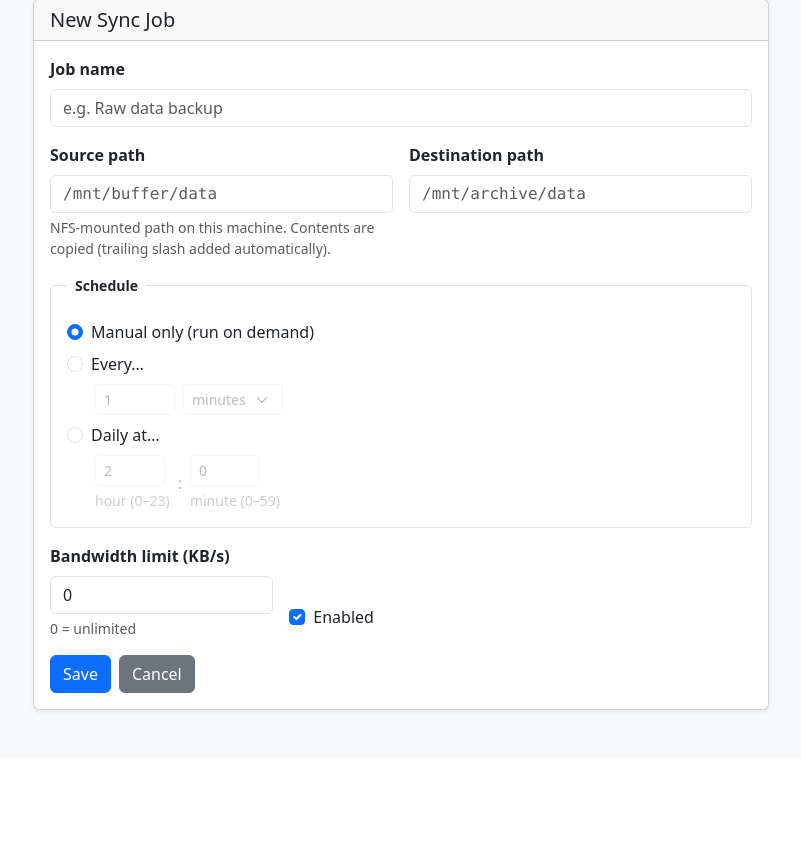
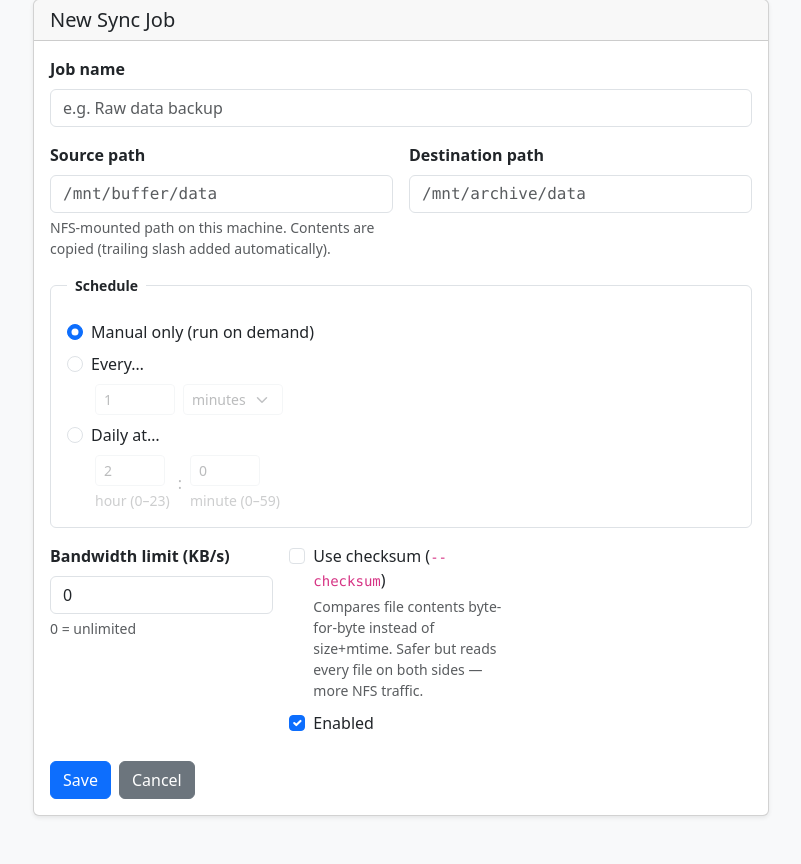
Before and after one commit to nayanbera/nfs-sync, a Flask app: page /jobs/new in a window 1280 px wide. Shown: the part 81-945 px from the top of the page, without its empty margins (239-1040 px from the left). Before the commit the page ends 794 px from the top, so only its background shows below. Run offline with Flask 3, Linux system fonts and the light colour scheme; the visitor is signed in with stand-in values (Sample User, id 1).

Commit message:
feat: per-job checksum toggle (--checksum off by default to reduce NFS traffic)

```diff
--- a/app/models.py
+++ b/app/models.py
@@ -48,6 +48,7 @@ class SyncJob(db.Model):
     cron_hour      = db.Column(db.Integer, default=2)
     cron_minute    = db.Column(db.Integer, default=0)
     bwlimit        = db.Column(db.Integer, default=0)   # KB/s; 0 = unlimited
+    use_checksum   = db.Column(db.Boolean, default=False)
     enabled        = db.Column(db.Boolean, default=True)
     last_run_at    = db.Column(db.DateTime)
     last_status    = db.Column(db.String(16), default="never")
--- a/app/routes/jobs.py
+++ b/app/routes/jobs.py
@@ -66,6 +66,7 @@ def _apply_form(job, form):
     job.cron_hour      = int(form.get("cron_hour") or 2)
     job.cron_minute    = int(form.get("cron_minute") or 0)
     job.bwlimit        = int(form.get("bwlimit") or 0)
+    job.use_checksum   = bool(form.get("use_checksum"))
     job.enabled        = bool(form.get("enabled"))
 
 
--- a/app/sync.py
+++ b/app/sync.py
@@ -66,7 +66,9 @@ def run_job(app, job_id):
             _running[job_id] = {"run_id": run.id, "log_path": log_path}
 
         # Build rsync command
-        cmd = ["rsync", "-a", "--checksum", "--verbose", "--stats"]
+        cmd = ["rsync", "-a", "--verbose", "--stats"]
+        if job.use_checksum:
+            cmd.append("--checksum")
         if job.bwlimit:
             cmd.append(f"--bwlimit={job.bwlimit}")
         src = job.src_path.rstrip("/") + "/"
--- a/app/templates/jobs/form.html
+++ b/app/templates/jobs/form.html
@@ -100,7 +100,19 @@
                    placeholder="0 = unlimited">
             <div class="form-text">0 = unlimited</div>
           </div>
-          <div class="col-md-4 d-flex align-items-end pb-2">
+          <div class="col-md-4 d-flex flex-column justify-content-end gap-2 pb-2">
+            <div class="form-check">
+              <input class="form-check-input" type="checkbox" name="use_checksum"
+                     id="use_checksum" value="1"
+                     {% if job and job.use_checksum %}checked{% endif %}>
+              <label class="form-check-label" for="use_checksum">
+                Use checksum (<code>--checksum</code>)
+              </label>
+              <div class="form-text">
+                Compares file contents byte-for-byte instead of size+mtime.
+                Safer but reads every file on both sides — more NFS traffic.
+              </div>
+            </div>
             <div class="form-check">
               <input class="form-check-input" type="checkbox" name="enabled"
                      id="enabled" value="1"
```
